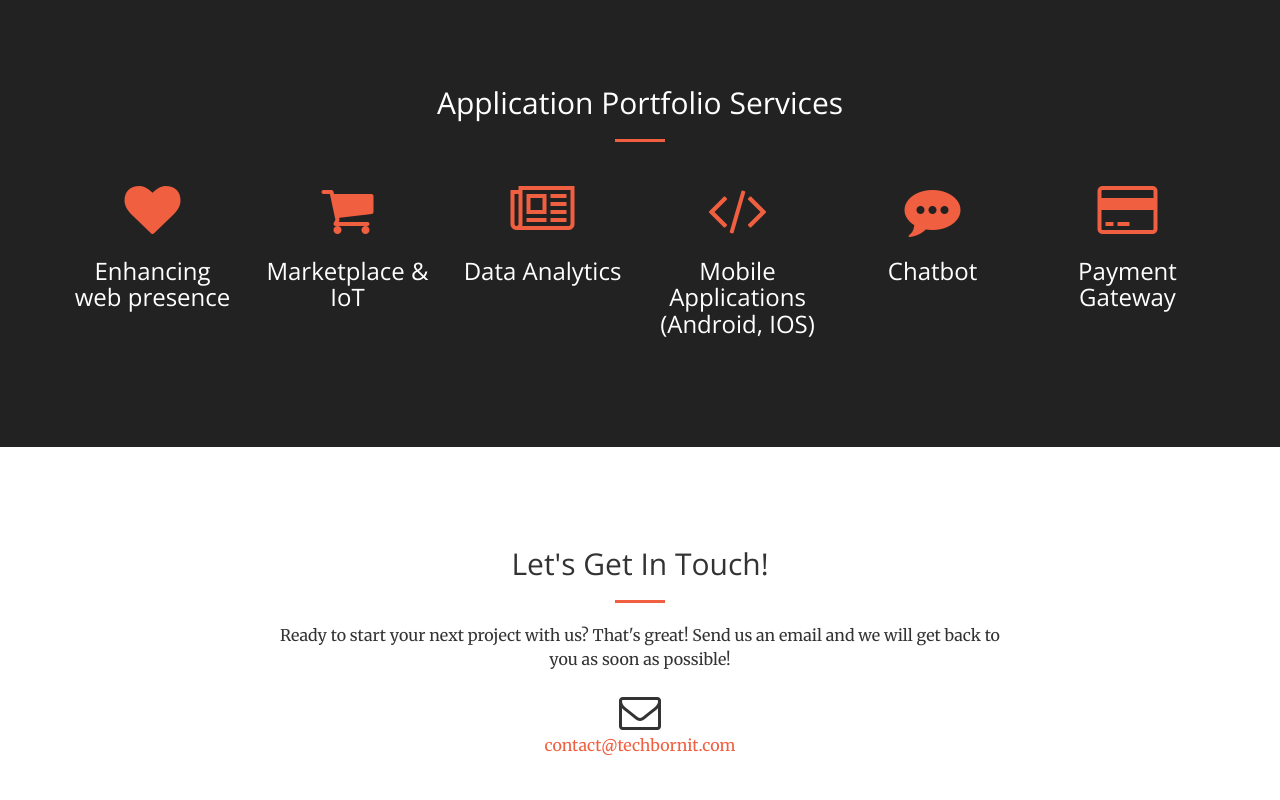
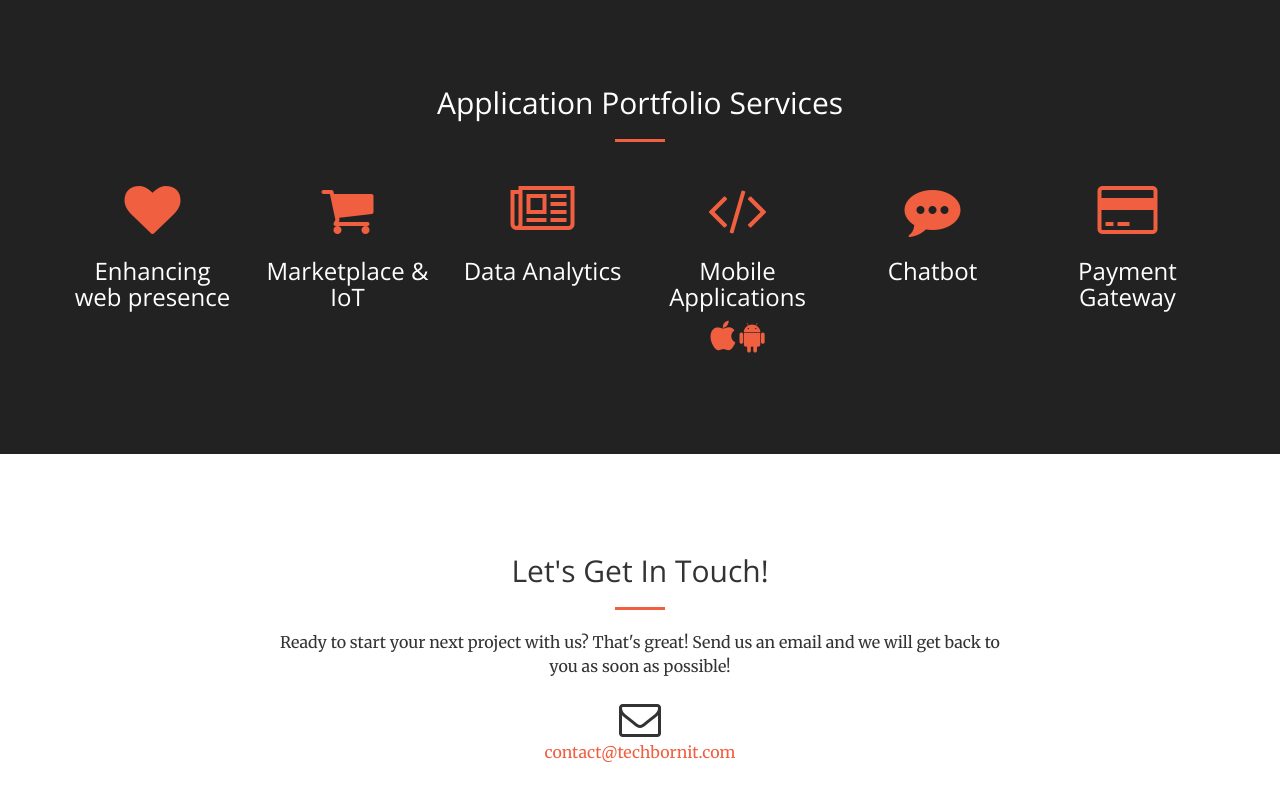
Before and after one commit to techbornits/techbornits.github.io, a plain HTML site: page index.html in a window 1280 px wide. Shown: the part 1838-2638 px from the top of the page. Drawn offline with nearby package versions, Linux system fonts and the light colour scheme; a script that the page names is missing.

Commit message:
Minor fixes

```diff
--- a/index.html
+++ b/index.html
@@ -152,8 +152,6 @@
         </div>
     </section>
 
-
-
     <section class="bg-dark" id="application-portfolio-services">
         <div class="container">
             <div class="row">
@@ -186,7 +184,11 @@
                 <div class="col-lg-2 col-md-6 text-center">
                     <div class="service-box">
                         <i class="fa fa-4x fa-code text-primary sr-icons"></i>
-                        <h3>Mobile Applications (Android, IOS)</h3>
+                        <h3>Mobile Applications</h3>
+                        <p>
+                          <i class="fa fa-2x fa-apple text-primary sr-icons"></i>
+                          <i class="fa fa-2x fa-android text-primary sr-icons"></i>
+                        </p>
                     </div>
                 </div>
 
```
